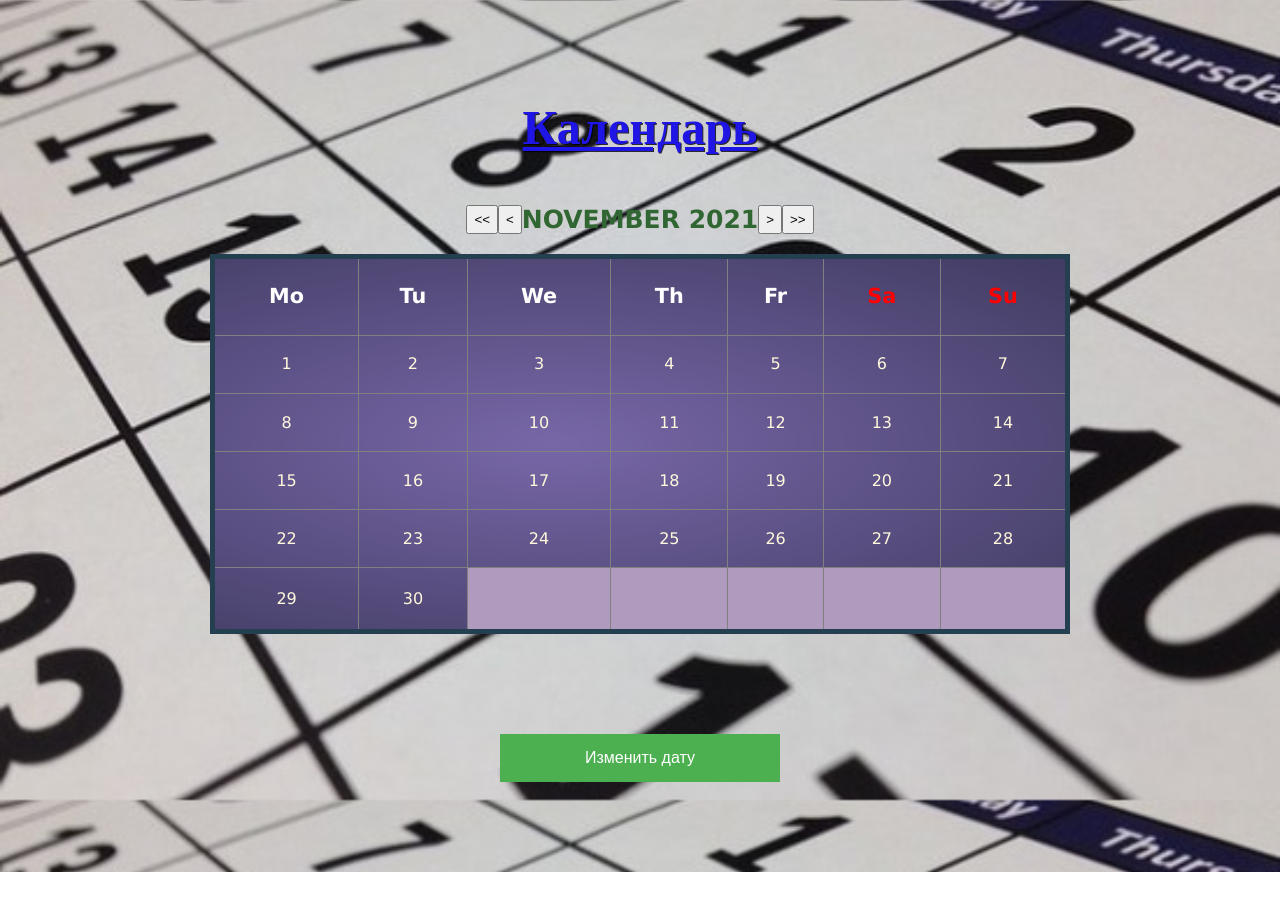
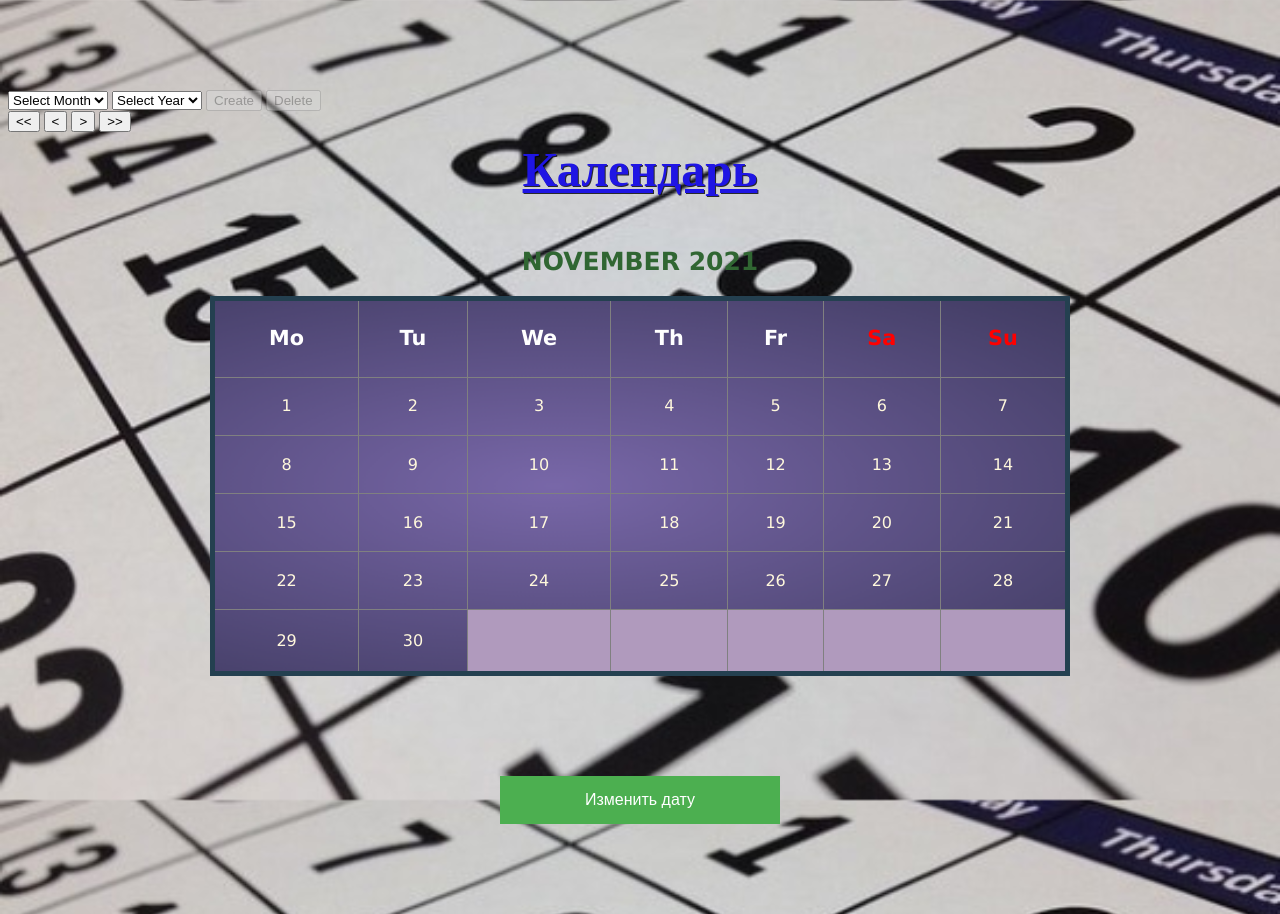
Before and after one commit to DrusMarkonii/Tasks_VT, a plain HTML site: page calendar/calendar.html in a window 1280 px wide. Before the commit the page ends 872 px from the top, so only its background shows below. Drawn offline with Linux system fonts and the light colour scheme.

Commit message:
Add files via upload

```diff
--- a/calendar/calendar.html
+++ b/calendar/calendar.html
@@ -9,15 +9,23 @@
 </head>
 <body>
     <div class="wrapper">
-        <!-- <header class="header">
+        <header class="header">
             <select class="headerSelect monthSelect" name="Month">
             </select>
             <select class="headerSelect yearSelect" name="Year">
             </select>
             <button class="headerButton createButton" disabled>Create</button>
             <button class="headerButton deleteButton" disabled>Delete</button>
-        </header> -->
-        <div class="table-calendar" id="calendar"></div>
+        </header>
+        <div>
+            <button id="prevYear"><<</button>
+            <button id="prevMonth"><</button>
+            <button id="nextMonth">></button>
+            <button id="nextYear">>></button>
+        </div>
+        <div class="table-calendar" id="calendar">
+
+        </div>
         <div class="button-box">
             <button id="changeData">Изменить дату</button>
         </div>
--- a/calendar/main.js
+++ b/calendar/main.js
@@ -1,9 +1,26 @@
 
 const now = new Date();
-let currenYearText = now.getFullYear();
+let currenYear = now.getFullYear();
+let currentMonth = now.getMonth() + 1;
 
 
 
+const displaySelect = (() => {
+  const selectMonth = document.querySelector('.monthSelect');
+  const selectYear = document.querySelector('.yearSelect');
+
+  const monthArr = ['Select Month', 'January', 'February', 'March', 'April', 'May', 'June', 'July', 'August', 'September', 'October', 'November', 'December']
+  const now = new Date();
+
+  monthArr.forEach((item, index) => {
+    selectMonth.innerHTML += `<option value="${index}">${item}</option>`
+  });
+
+  selectYear.innerHTML = '<option value="0">Select Year</option>'
+  for (let i = 1980; i <= now.getFullYear(); i++) {
+    selectYear.innerHTML += `<option value="${i}">${i}</option>`
+  }
+})();
 
 function createCalendar(elem, year, month) {
 
@@ -11,19 +28,17 @@ function createCalendar(elem, year, month) {
     const currentDate = new Date(year, monthForJs);
     const currenYearText = currentDate.getFullYear();
     const currentMonthText = ['January', 'February', 'March', 'April', 'May', 'June', 'July', 'August', 'September', 'October', 'November', 'December'];
+
     let headerTable = '<div id="title">Календарь</div>';
-    const leftButtonsControlPanal =
-        `<button id="prevYear"><<</button>
-         <button id="prevMonth"><</button>`;
+
+
     const currentMonthControlPanel = ` ${currentMonthText[monthForJs]} `;
     const currentYearControlPanel = ` ${currenYearText} `;
-    const RightButtonsControlPanal =
-        `<button id="nextMonth">></button>
-         <button id="nextYear">>></button>`;
 
-    let controlPanal = `<div id="controlPanel">  ${leftButtonsControlPanal}  ${currentMonthControlPanel}  ${currentYearControlPanel}  ${RightButtonsControlPanal} </div>`;
 
-    let tableDefault = `${headerTable} ${controlPanal}
+    let controlPanal = `<div id="controlPanel">   ${currentMonthControlPanel}  ${currentYearControlPanel}   </div>`;
+
+    let  tableDefault = `${headerTable} ${controlPanal}
       <table>
         <tr>
           <th>Mo</th>
@@ -62,6 +77,7 @@ function createCalendar(elem, year, month) {
     tableDefault += '</tr></table>';
 
     elem.innerHTML = tableDefault;
+
   }
 
   function getDay(date) {
@@ -72,7 +88,8 @@ function createCalendar(elem, year, month) {
     return day - 1;
   }
 
-  createCalendar(calendar, whatYear = '2021', whatMonth="11");
+
+  createCalendar(calendar, currenYear, currentMonth);
 
 
 
@@ -85,18 +102,124 @@ changeData.onclick = function () {
 
 const prevYearButton = document.querySelector('#prevYear');
 const prevMonthButton = document.querySelector('#prevMonth');
+const nextYearButton = document.querySelector('#nextYear');
+const nextMonthButton = document.querySelector('#nextMonth');
 
 const minusYear = function() {
-  currenYearText--;
-  createCalendar(calendar, currenYearText, whatMonth);
+  createCalendar(calendar, currenYear-- , currentMonth);
 
 }
 
-const minusMonth= function() {
-  console.log(currentMonthText)
-  createCalendar(calendar, currenYearText, whatMonth--);
-
+const plusYear = function() {
+  createCalendar(calendar, currenYear++, currentMonth);
 }
 
-prevYearButton.addEventListener('click', minusYear)
-prevMonthButton.addEventListener('click', minusMonth)
+const minusMonth = function() {
+  createCalendar(calendar, currenYear, currentMonth--);
+}
+
+const plusMonth = function () {
+  createCalendar(calendar, currenYear, currentMonth++);
+}
+
+prevYearButton.addEventListener('click', minusYear);
+prevMonthButton.addEventListener('click', minusMonth);
+nextMonthButton.addEventListener('click', plusMonth);
+nextYearButton.addEventListener('click', plusYear);
+
+
+// class DateHandler {
+//   constructor() {
+//     this.date = new Date();
+//     this.month = this.date.getMonth();
+//     this.year = this.date.getFullYear();
+//   }
+
+//   getMonth() {
+//     return this.month;
+//   }
+
+//   getDays() {
+//     const daysInMonth = new Date(this.year, this.month + 1, 0).getDate();
+//     const firstDayInMonth = new Date(this.year, this.month, 1).getDay();
+//     const prevMonthDaysRemains = this.getPrevMonthDaysRemains(firstDayInMonth);
+//     const currentMonthDays = this.getCurrentMonthDays(daysInMonth);
+//     const nextMonthDaysremains = this.getNextMonthDaysRemains(prevMonthDaysRemains, currentMonthDays);
+
+//     return prevMonthDaysRemains.concat(currentMonthDays).concat(nextMonthDaysremains);
+//   }
+
+//   getNextMonthDaysRemains(lastMonthRemains, currentMonthDays) {
+//     const daysLenght = lastMonthRemains.lenght + currentMonthDays.lenght;
+//     if(daysLenght % 7 === 0 ) {
+//       return [];
+//     }
+
+//     const getNextMonthDaysRemains = (Math.ceil(daysLenght / 7 * 7) - daysLenght);
+//     const daysInArr = [];
+//     for (let i = 1; i <= getNextMonthDaysRemains; i++) {
+//       daysInArr.push({
+//         day: i
+//       });
+//     }
+
+//     return daysInArr;
+//   }
+
+//   getCurrentMonthDays(daysInArr) {
+//     const days = [];
+
+//     for (let i = 1; i <= daysInMonth; i++) {
+//       days.push({
+//         day: 1,
+//         currMonth: true
+//       });
+//     }
+
+//     return days;
+//   }
+
+//   getPrevMonthDaysRemains(firstDayInMonth) {
+//     const lastMonthRemains = [];
+
+//     if(firstDayInMonth !== 1) {
+//       const daysInPrevMonth = new Date(this.year, this.month, 0).getDate();
+//       const diff = (firstDayInMonth || 7) - 1;
+
+//       for(let i = diff - 1; i >= 0; i--) {
+//         lastMonthRemains.push({
+//           day: daysInPrevMonth - i
+//         });
+//       }
+//     }
+
+//     return lastMonthRemains;
+//   }
+
+//   getYear() {
+//     return this.year;
+//   }
+
+//   setYear(num) {
+//     this.year += num;
+//   }
+
+//   setMonth(num) {
+//     this.month += num;
+
+//     if(this.month > 11) {
+//       this.month = 0;
+//       this.setYear(1);
+//     }
+
+//     if(this.month < 0) {
+//       this.month = 11;
+//       this.setYear(-1);
+//     }
+//   }
+
+// }
+
+// const Calendar = new DateHandler();
+
+// Calendar.getDays()
```
